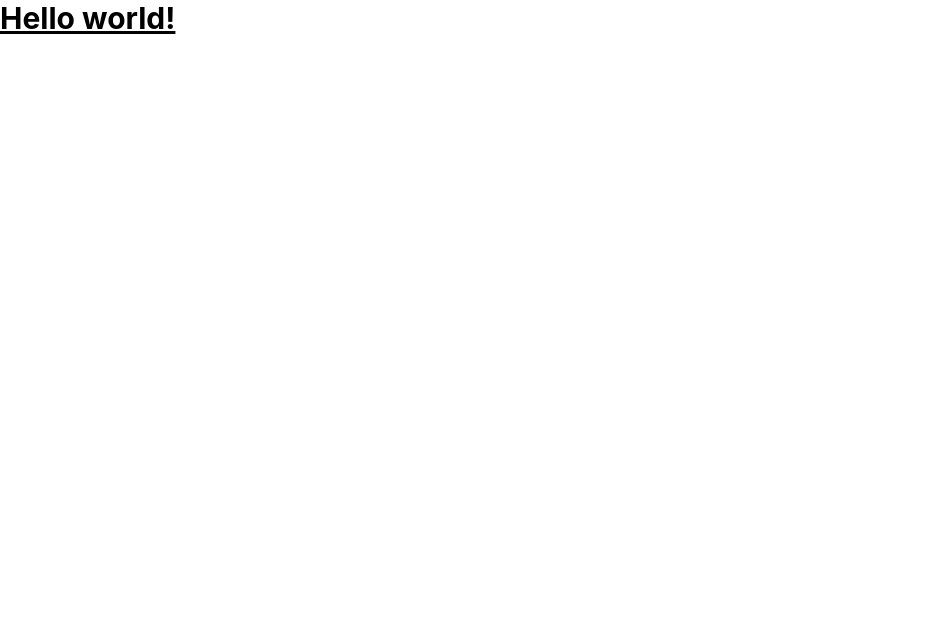
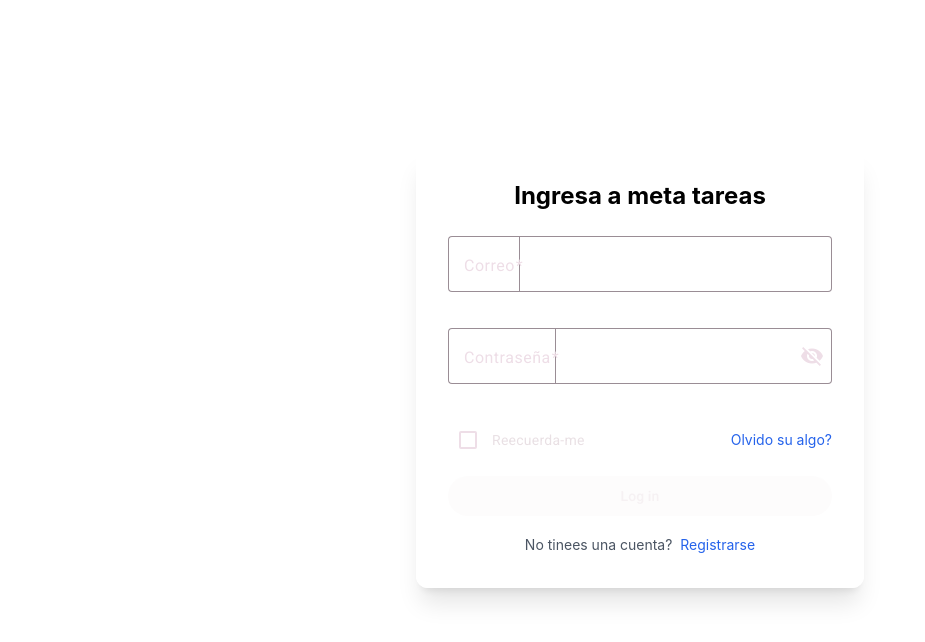
Before and after one commit to Cruzhit0/toDoListFront, an Angular app: page /auth/login in a window 1280 px wide. Before the commit this address led to /. Shown: the top 642 px of the page, without its empty margins (0-925 px from the left). Built offline with nearby package versions, Linux system fonts and the light colour scheme.

Commit message:
componente de inicio de sesion implementado

```diff
--- a/src/app/app.component.html
+++ b/src/app/app.component.html
@@ -1,3 +1 @@
-<h1 class="text-3xl font-bold underline">
-  Hello world!
-</h1>
+<router-outlet></router-outlet>
--- a/src/app/app.routes.ts
+++ b/src/app/app.routes.ts
@@ -1,3 +1,21 @@
-import { Routes } from '@angular/router';
+import type { Routes } from "@angular/router"
+import { authGuard } from "./core/guards/auth.guard"
 
-export const routes: Routes = [];
+export const routes: Routes = [
+  {
+    path: "",
+    redirectTo: "dashboard",
+    pathMatch: "full",
+  },
+
+
+  {
+    path: "auth/login",
+    loadComponent: () => import("./pages/login/login.component").then((m) => m.LoginComponent),
+  },
+
+  {
+    path: "**",
+    redirectTo: "dashboard",
+  },
+]
--- /dev/null
+++ b/src/app/pages/login/login.component.html
@@ -0,0 +1,62 @@
+<div class="login-page flex items-center justify-center min-h-[calc(100vh-64px)]">
+    <div class="login-card w-full max-w-md p-8 rounded-xl bg-white/80 dark:bg-gray-800/80 backdrop-blur-md shadow-xl">
+      <h1 class="text-2xl font-bold text-center mb-6">Ingresa a meta tareas</h1>
+
+      <form [formGroup]="loginForm" (ngSubmit)="onSubmit()" class="space-y-4">
+        <mat-form-field appearance="outline" class="w-full">
+          <mat-label>Correo</mat-label>
+          <input matInput formControlName="email" type="email" placeholder="your@email.com">
+          <mat-error *ngIf="loginForm.get('email')?.hasError('required')">
+            El correo es requerido
+          </mat-error>
+          <mat-error *ngIf="loginForm.get('email')?.hasError('email')">
+            Coloque un correo valido
+          </mat-error>
+        </mat-form-field>
+
+        <mat-form-field appearance="outline" class="w-full">
+          <mat-label>Contraseña</mat-label>
+          <input matInput formControlName="password" [type]="hidePassword ? 'password' : 'text'">
+          <button
+            type="button"
+            mat-icon-button
+            matSuffix
+            (click)="hidePassword = !hidePassword"
+          >
+            <mat-icon>{{ hidePassword ? 'visibility_off' : 'visibility' }}</mat-icon>
+          </button>
+          <mat-error *ngIf="loginForm.get('password')?.hasError('required')">
+            La contraseña es requerida
+          </mat-error>
+        </mat-form-field>
+
+        <div class="flex justify-between items-center mt-2">
+          <mat-checkbox color="primary">Reecuerda-me</mat-checkbox>
+          <a routerLink="/auth/forgot-password" class="text-sm text-blue-600 dark:text-blue-400 hover:underline">
+            Olvido su algo?
+          </a>
+        </div>
+
+        <div *ngIf="errorMessage" class="error-message text-red-500 text-center">
+          {{ errorMessage }}
+        </div>
+
+        <button
+          type="submit"
+          mat-raised-button
+          color="primary"
+          class="w-full"
+          [disabled]="loginForm.invalid || isLoading"
+        >
+          {{ isLoading ? 'Logging in...' : 'Log in' }}
+        </button>
+
+        <div class="text-center mt-4">
+          <span class="text-sm text-gray-600 dark:text-gray-400">No tinees una cuenta?</span>
+          <a routerLink="/auth/register" class="text-sm text-blue-600 dark:text-blue-400 hover:underline ml-1">
+            Registrarse
+          </a>
+        </div>
+      </form>
+    </div>
+  </div>
--- /dev/null
+++ b/src/app/pages/login/login.component.ts
@@ -0,0 +1,65 @@
+import { Component, type OnInit, inject } from "@angular/core"
+import { CommonModule } from "@angular/common"
+import { FormBuilder, type FormGroup, ReactiveFormsModule, Validators } from "@angular/forms"
+import { Router, RouterModule } from "@angular/router"
+import { MatButtonModule } from "@angular/material/button"
+import { MatFormFieldModule } from "@angular/material/form-field"
+import { MatInputModule } from "@angular/material/input"
+import { MatIconModule } from "@angular/material/icon"
+import { MatCheckboxModule } from "@angular/material/checkbox"
+import { AuthService } from "../../core/services/auth.service"
+
+@Component({
+  selector: 'app-login',
+  standalone: true,
+  imports: [ CommonModule,
+    ReactiveFormsModule,
+    RouterModule,
+    MatButtonModule,
+    MatFormFieldModule,
+    MatInputModule,
+    MatIconModule,
+    MatCheckboxModule,],
+  templateUrl: './login.component.html',
+  styleUrl: './login.component.css'
+})
+export class LoginComponent implements OnInit {
+  loginForm!: FormGroup
+  hidePassword = true
+  isLoading = false
+  errorMessage = ""
+
+  private fb = inject(FormBuilder)
+  private authService = inject(AuthService)
+  private router = inject(Router)
+
+  ngOnInit(): void {
+    this.initForm()
+  }
+
+  private initForm(): void {
+    this.loginForm = this.fb.group({
+      email: ["", [Validators.required, Validators.email]],
+      password: ["", Validators.required],
+    })
+  }
+
+  onSubmit(): void {
+    if (this.loginForm.invalid) return
+
+    this.isLoading = true
+    this.errorMessage = ""
+
+    const { email, password } = this.loginForm.value
+
+    this.authService.login(email, password).subscribe({
+      next: () => {
+        this.router.navigate(["/dashboard"])
+      },
+      error: (error) => {
+        this.errorMessage = error.message || "Login failed. Please try again."
+        this.isLoading = false
+      },
+    })
+  }
+}
```
Also changed, not shown: src/app/pages/login/login.component.css (added), 1 other file (tests, documents, lock files or other folders).
